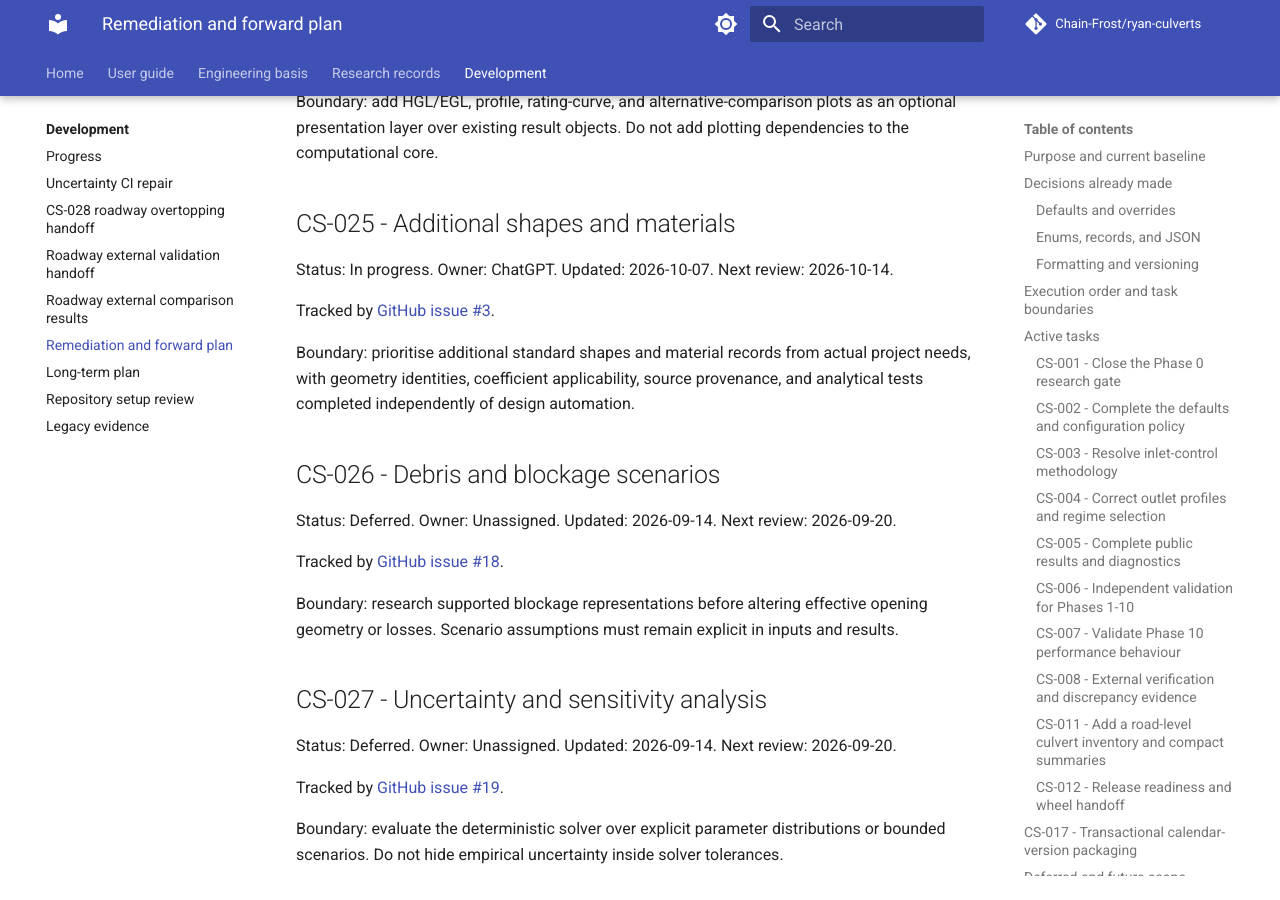
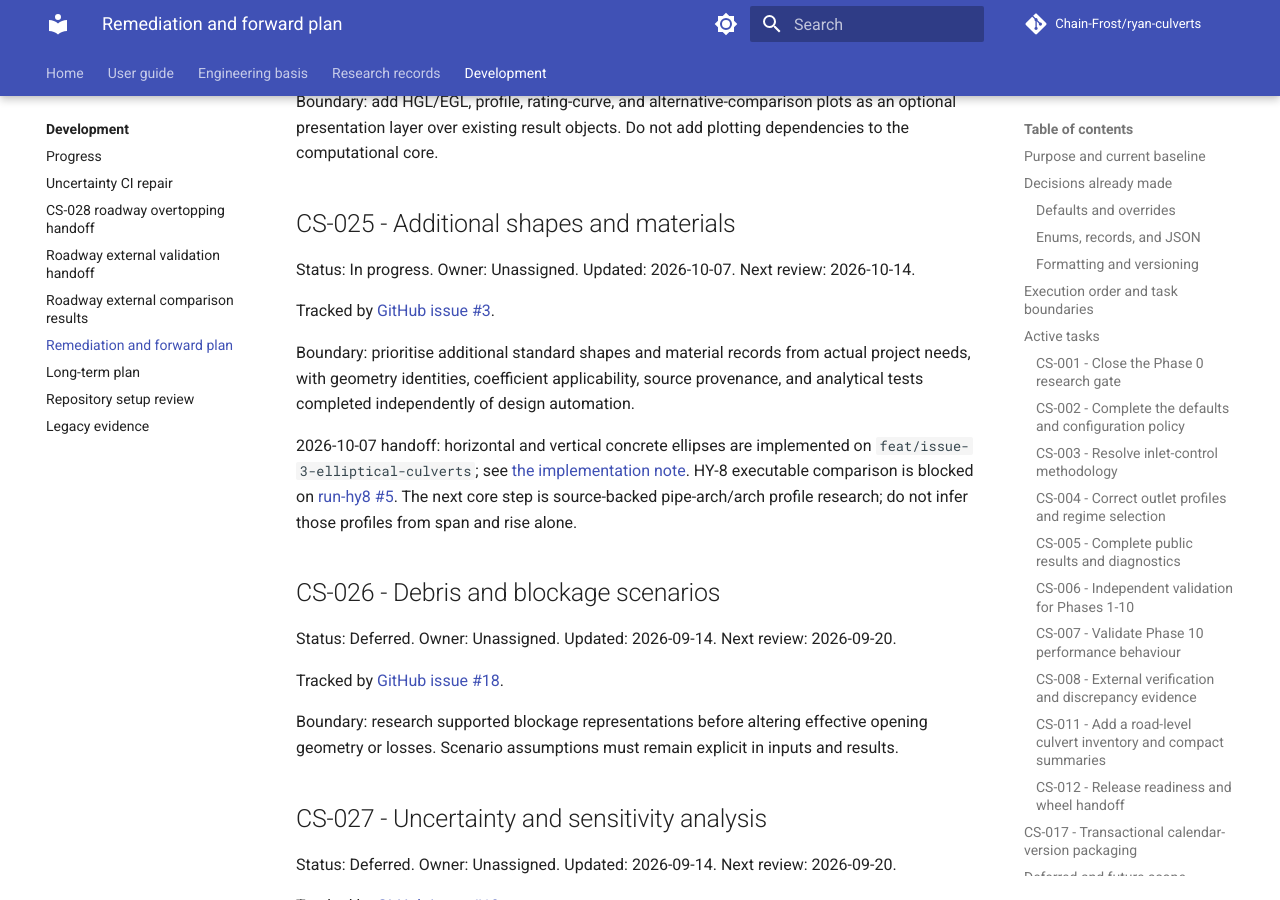
Before and after one commit to Chain-Frost/ryan-culverts, an MkDocs documentation site: the page built from docs/work/2026-09-06-phase-0-to-10-remediation.md, in a window 1280 px wide and 900 px high, scrolled down 30424 px. Built offline with MkDocs 1.6.1 and Material for MkDocs 9.7.7, drawn with Linux system fonts in a browser that asks for light colours; comment, search, counter and statistics services are not loaded.

Commit message:
Handoff CS-025 ellipse implementation

```diff
--- a/docs/work/2026-09-06-phase-0-to-10-remediation.md
+++ b/docs/work/2026-09-06-phase-0-to-10-remediation.md
@@ -1220,13 +1220,20 @@ computational core.
 
 ## CS-025 - Additional shapes and materials
 
-Status: In progress. Owner: ChatGPT. Updated: 2026-10-07. Next review: 2026-10-14.
+Status: In progress. Owner: Unassigned. Updated: 2026-10-07. Next review: 2026-10-14.
 
 Tracked by [GitHub issue #3](https://github.com/Chain-Frost/ryan-culverts/issues/3).
 
 Boundary: prioritise additional standard shapes and material records from actual project
 needs, with geometry identities, coefficient applicability, source provenance, and
 analytical tests completed independently of design automation.
+
+2026-10-07 handoff: horizontal and vertical concrete ellipses are implemented on
+`feat/issue-3-elliptical-culverts`; see
+[the implementation note](2026-10-07-cs-025-elliptical-culverts.md). HY-8 executable
+comparison is blocked on [run-hy8 #5](https://github.com/Chain-Frost/run-hy8/issues/5).
+The next core step is source-backed pipe-arch/arch profile research; do not infer those
+profiles from span and rise alone.
 
 ## CS-026 - Debris and blockage scenarios
 
```
Also changed, not shown: 1 other file.
